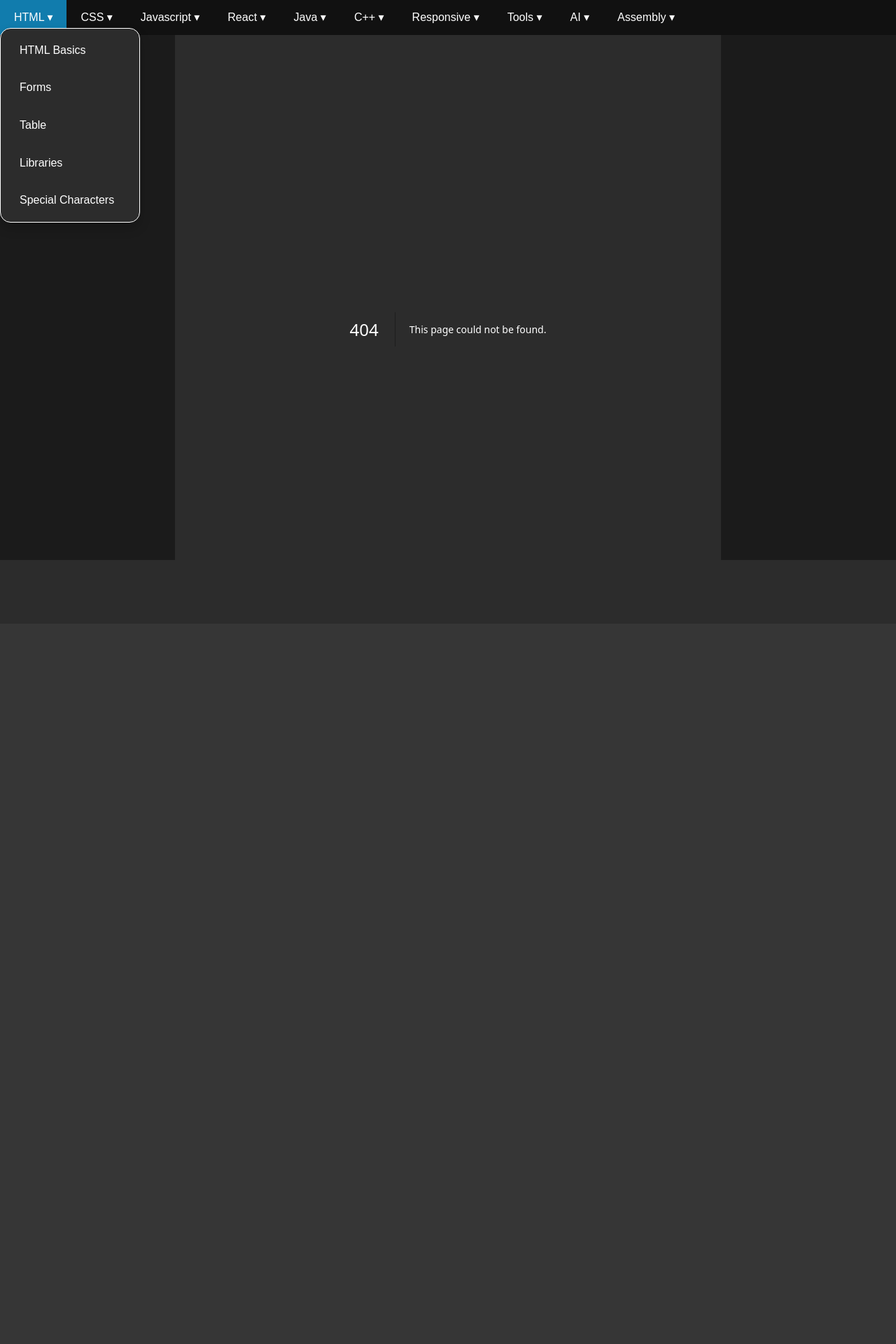
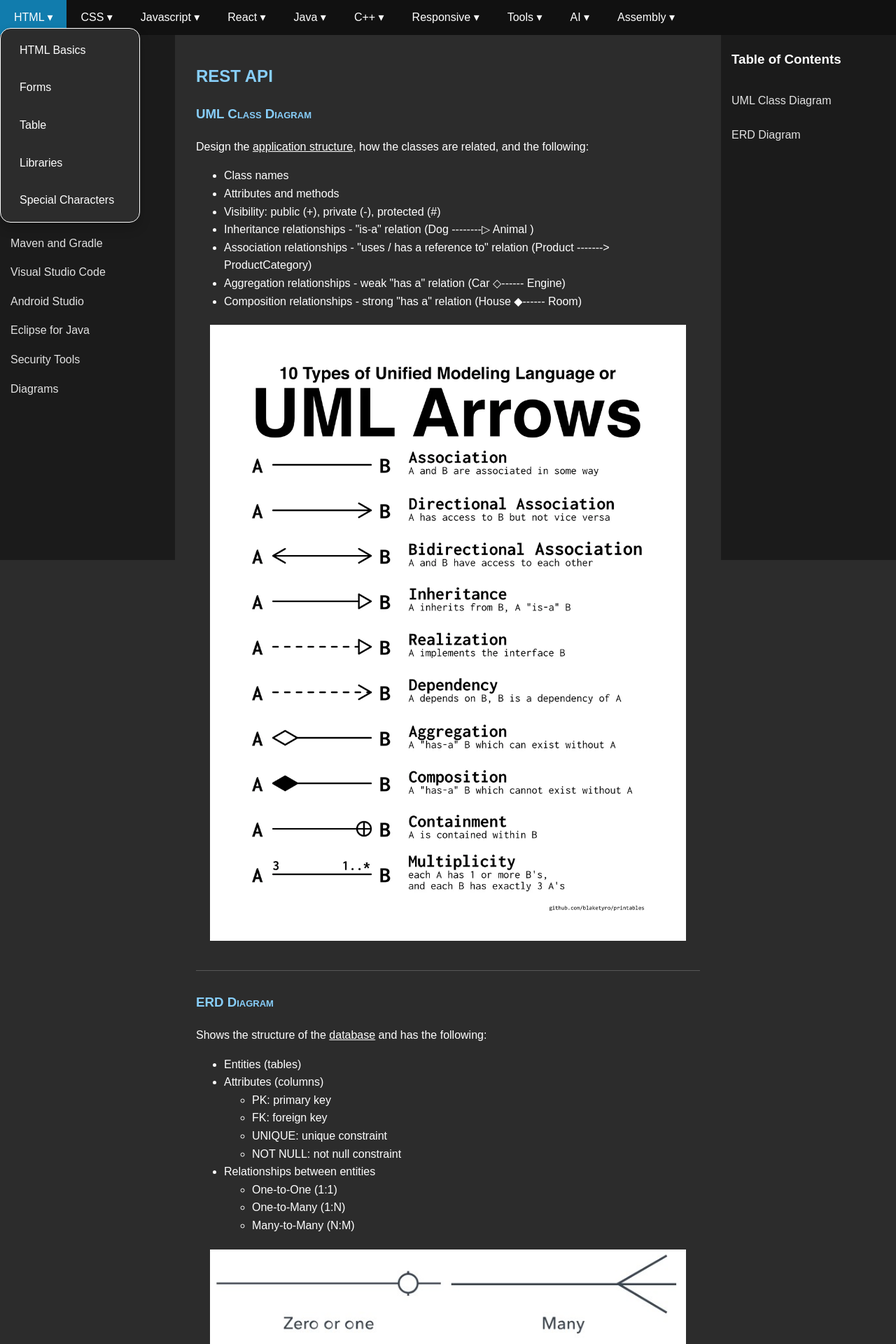
Before and after one commit to tuantrancode/tuantrancode.github.io, a Next.js app in the folder react/: page /Tools/diagram in a window 1280 px wide. Before the commit this address had no page. Shown: the top 1920 px of the page at 70% size. Before the commit the page ends 891 px from the top, so only its background shows below. Built offline with nearby package versions, Linux system fonts and the light colour scheme; some icons are missing.

Commit message:
Add Diagram page under Tools

```diff
--- /dev/null
+++ b/react/src/app/Tools/diagram/page.js
@@ -0,0 +1,54 @@
+import CodeBlock from '@/components/shared/CodeBlock';
+
+export const metadata = {
+  title: 'Diagrams',
+  description: 'Notes on Diagrams in Development',
+};
+
+export default function Diagram() {
+  return (
+    <>
+      <h2 className='section-header'>REST API</h2>
+
+      {/* UML CLASS DIAGRAM  */}
+      <section>
+      <h3 className='section-header' id='uml-class'>UML Class Diagram</h3>
+      <p>Design the <u>application structure</u>, how the classes are related, and the following:</p>
+      <ul>
+        <li>Class names</li>
+        <li>Attributes and methods</li>
+        <li>Visibility: public (+), private (-), protected (#)</li>
+        <li>Inheritance relationships - "is-a" relation (Dog --------▷ Animal )</li>
+        <li>Association relationships - "uses / has a reference to" relation (Product {`------->`} ProductCategory)</li>
+        <li>Aggregation relationships - weak "has a" relation (Car {`◇------`} Engine)</li>
+        <li>Composition relationships - strong "has a" relation (House {`◆------`} Room)</li>
+      </ul>
+      <img src="/assets/images/uml-arrows.webp" alt="UML Class Arrows Example" style={{width: '100%', padding: '5px 20px'}}/>
+      <hr/>
+      </section>
+
+      {/* ERD DIAGRAM  */}
+      <section>
+      <h3 className='section-header' id='erd'>ERD Diagram</h3>
+      <p>Shows the structure of the <u>database</u> and has the following:</p>
+      <ul>
+        <li>Entities (tables)</li>
+        <li>Attributes (columns)</li>
+        <ul>
+            <li>PK: primary key</li>
+            <li>FK: foreign key</li>
+            <li>UNIQUE: unique constraint</li>
+            <li>NOT NULL: not null constraint</li>
+        </ul>
+        <li>Relationships between entities</li>
+        <ul>
+            <li>One-to-One (1:1)</li>
+            <li>One-to-Many (1:N)</li>
+            <li>Many-to-Many (N:M)</li>
+        </ul>
+      </ul>
+      <img src="/assets/images/erd-arrows.jpg" alt="ERD Arrows Example" style={{width: '100%', padding: '5px 20px'}}/>
+      </section>
+    </>
+  );
+}
--- a/react/src/data/navigation.js
+++ b/react/src/data/navigation.js
@@ -84,6 +84,7 @@ const navSections = [
       { name: 'Android Studio', link: '/Tools/android-studio' },
       { name: 'Eclipse for Java', link: '/Tools/eclipse' },
       { name: 'Security Tools', link: '/Tools/security' },
+      { name: 'Diagrams', link: '/Tools/diagram' },
     ],
   },
   {
```
Also changed, not shown: react/public/assets/images/erd-arrows.jpg (added), react/public/assets/images/uml-arrows.webp (added).
